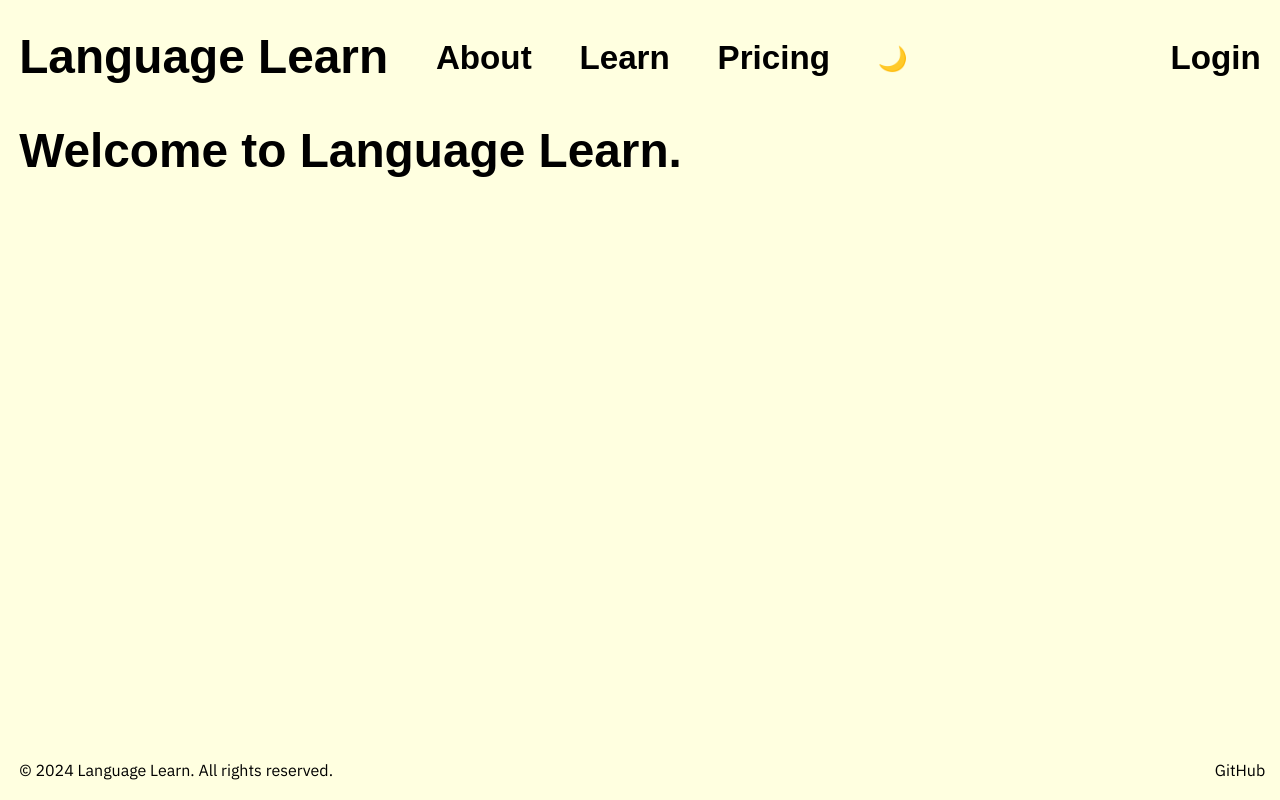
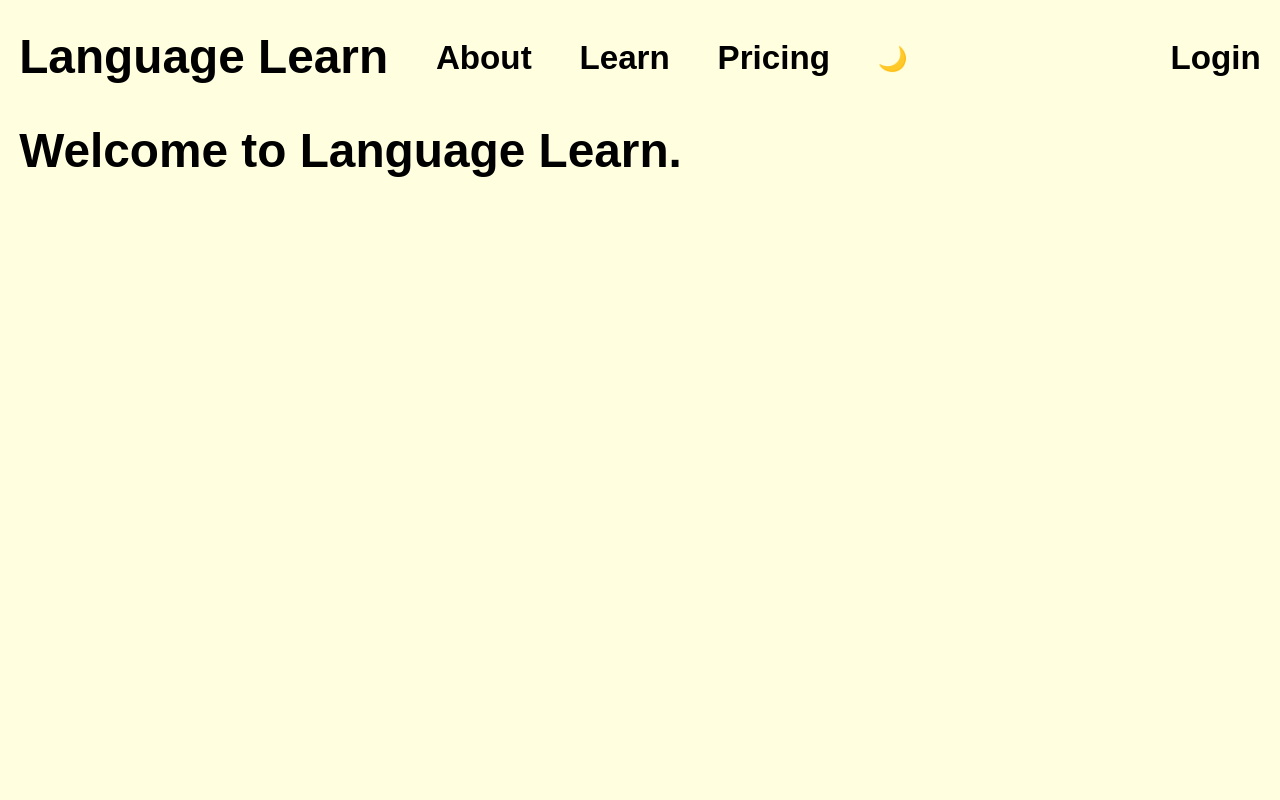
Before and after one commit to flooyd/language-learn, a SvelteKit app: page / in a window 1280 px wide. Built offline with nearby package versions, Linux system fonts and the light colour scheme; a web font is replaced by a local one.

Commit message:
remove footer

```diff
--- a/src/routes/+page.svelte
+++ b/src/routes/+page.svelte
@@ -29,6 +29,10 @@
 				<span class="stat-label">Spanish Words</span>
 			</div>
 			<div class="stat">
+				<span class="stat-number">500+</span>
+				<span class="stat-label">Korean Words</span>
+			</div>
+			<div class="stat">
 				<span class="stat-number">5</span>
 				<span class="stat-label">Learning Levels</span>
 			</div>
@@ -43,32 +47,9 @@
 			<button class="secondary-cta" onclick={handleClickPricing}><h3>View Pricing</h3></button>
 		</div>
 	</div>
-
-	<footer>
-		<p>&copy; 2024 Language Learn. All rights reserved.</p>
-		<p>
-			<a href="https://github.com/flooyd/language-learn" target="_blank" rel="noopener noreferrer">GitHub</a>
-		</p>
-	</footer>
 {/if}
 
 <style>
-	footer {
-		display: flex;
-		position: absolute;
-		bottom: 0px;
-		background: lightyellow;
-		z-index: 100;
-		gap: 2.986rem;
-		width: calc(100vw - 34px);
-		justify-content: space-between;
-	}
-
-	footer p {
-		margin: 0;
-		margin-bottom: 1rem;
-	}
-
 	.intro {
 		display: flex;
 		flex-direction: column;
```
